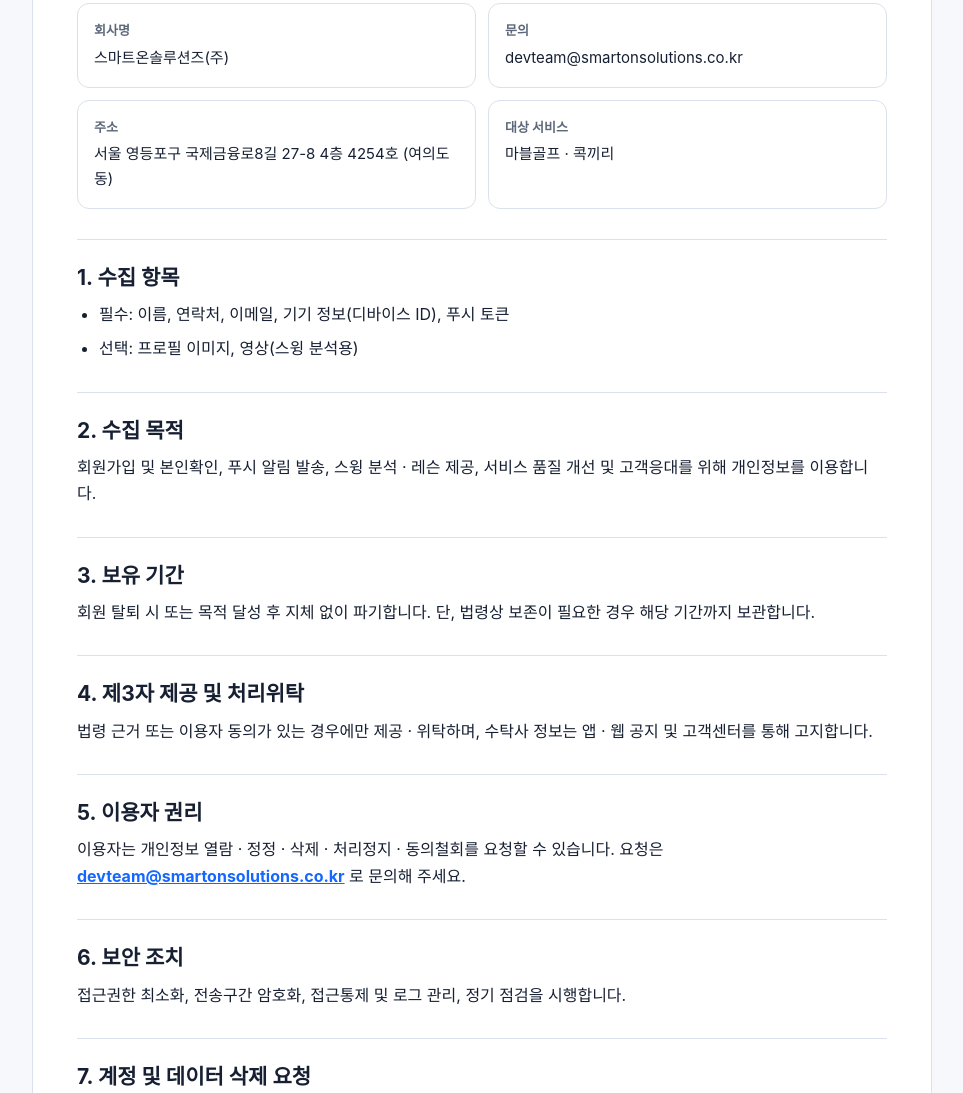
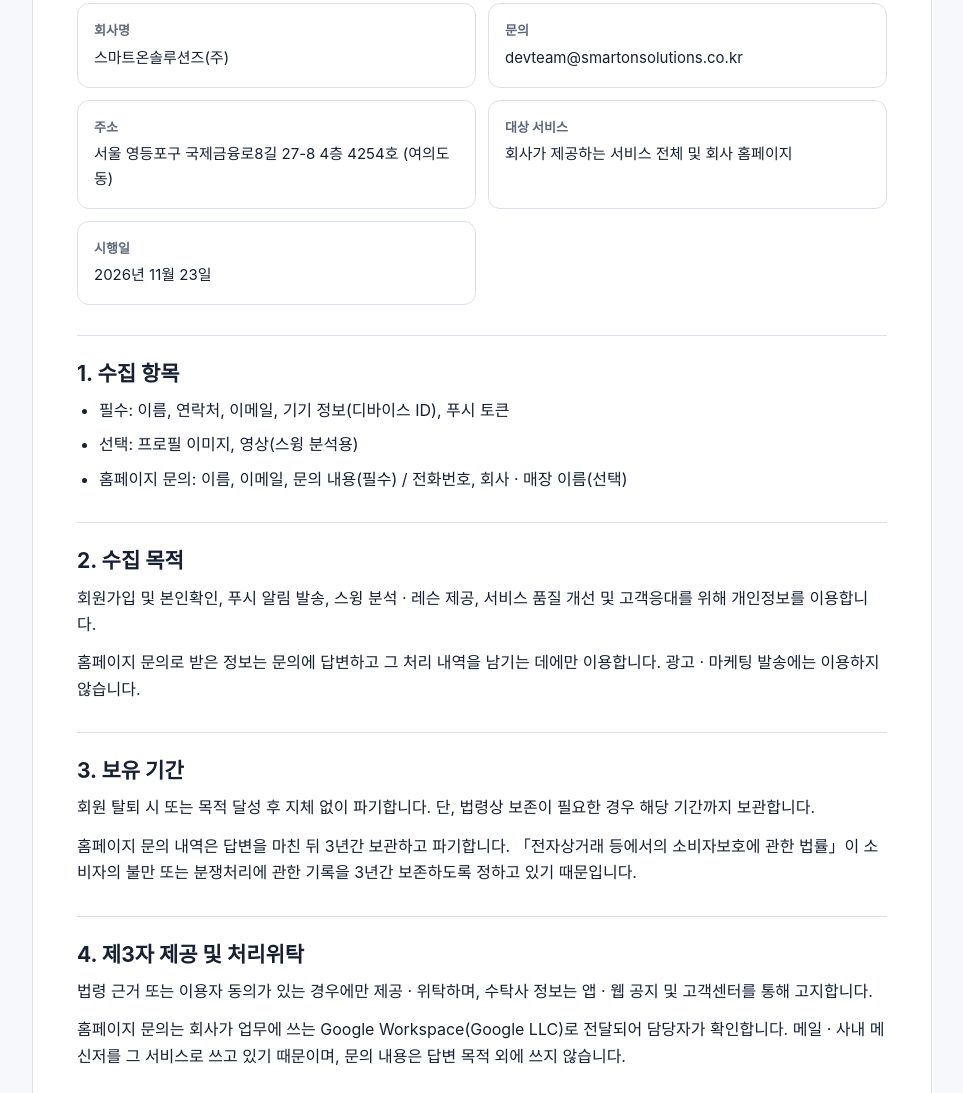
Before and after one commit to smartonsolutions-dev/company-site, a plain HTML site: page privacy/index.html in a window 1280 px wide. Shown: the part 275-1368 px from the top of the page, without its empty margins (158-1121 px from the left). Drawn offline with Linux system fonts and the light colour scheme.

Commit message:
개인정보처리방침에 홈페이지 문의 접수 항목 추가
홈페이지에 문의 폼을 붙였으므로 방침에 근거를 둔다.

· 수집 항목   — 이름·이메일·문의 내용(필수) / 전화번호·회사·매장 이름(선택)
· 수집 목적   — 답변과 처리 내역 기록에만 이용. 광고·마케팅 발송에는 쓰지 않는다
· 보유 기간   — 답변 후 3년. 전자상거래법이 소비자 불만·분쟁처리 기록을
                3년 보존하도록 정하고 있다(회사는 통신판매업 신고 사업자)
· 처리위탁    — 문의가 Google Workspace 로 전달되는 것을 밝힌다.
                적지 않으면 누락이다

대상 서비스를 「마블골프 · 콕끼리」에서 「회사가 제공하는 서비스 전체 및
회사 홈페이지」로 바꾼다. 마블골프는 회사 제품이 아니라 고객사 앱이고,
제품이 늘 때마다 이 줄을 고치지 않아도 되게 한다.
마블골프 전용 방침 링크(/marble-golf/privacy/, /account-deletion/)는 그대로 둔다 —
고객사 앱이 스토어에 등록해 쓰는 주소다.

시행일(2026-11-23)과 개정 이력을 넣는다. 그동안 시행일이 아예 없었다.

홈페이지의 방침 요약에도 수집 항목·보유 기간 두 줄을 같은 내용으로 맞췄다.

Co-Authored-By: Claude Opus 5 <noreply@anthropic.com>

```diff
--- a/privacy/index.html
+++ b/privacy/index.html
@@ -190,7 +190,11 @@
           </div>
           <div class="meta-item">
             <strong>대상 서비스</strong>
-            마블골프 · 콕끼리
+            회사가 제공하는 서비스 전체 및 회사 홈페이지
+          </div>
+          <div class="meta-item">
+            <strong>시행일</strong>
+            2026년 11월 23일
           </div>
         </div>
 
@@ -199,6 +203,9 @@
           <ul>
             <li>필수: 이름, 연락처, 이메일, 기기 정보(디바이스 ID), 푸시 토큰</li>
             <li>선택: 프로필 이미지, 영상(스윙 분석용)</li>
+            <li>
+              홈페이지 문의: 이름, 이메일, 문의 내용(필수) / 전화번호, 회사 · 매장 이름(선택)
+            </li>
           </ul>
         </section>
 
@@ -208,6 +215,10 @@
             회원가입 및 본인확인, 푸시 알림 발송, 스윙 분석 · 레슨 제공, 서비스 품질 개선
             및 고객응대를 위해 개인정보를 이용합니다.
           </p>
+          <p>
+            홈페이지 문의로 받은 정보는 문의에 답변하고 그 처리 내역을 남기는 데에만
+            이용합니다. 광고 · 마케팅 발송에는 이용하지 않습니다.
+          </p>
         </section>
 
         <section aria-labelledby="retention">
@@ -216,6 +227,11 @@
             회원 탈퇴 시 또는 목적 달성 후 지체 없이 파기합니다. 단, 법령상 보존이 필요한
             경우 해당 기간까지 보관합니다.
           </p>
+          <p>
+            홈페이지 문의 내역은 답변을 마친 뒤 3년간 보관하고 파기합니다.
+            「전자상거래 등에서의 소비자보호에 관한 법률」이 소비자의 불만 또는 분쟁처리에
+            관한 기록을 3년간 보존하도록 정하고 있기 때문입니다.
+          </p>
         </section>
 
         <section aria-labelledby="sharing">
@@ -223,6 +239,11 @@
           <p>
             법령 근거 또는 이용자 동의가 있는 경우에만 제공 · 위탁하며, 수탁사 정보는 앱 ·
             웹 공지 및 고객센터를 통해 고지합니다.
+          </p>
+          <p>
+            홈페이지 문의는 회사가 업무에 쓰는 Google Workspace(Google LLC)로 전달되어
+            담당자가 확인합니다. 메일 · 사내 메신저를 그 서비스로 쓰고 있기 때문이며,
+            문의 내용은 답변 목적 외에 쓰지 않습니다.
           </p>
         </section>
 
@@ -287,6 +308,16 @@
           </p>
         </section>
 
+        <section aria-labelledby="history">
+          <h2 id="history">9. 개정 이력</h2>
+          <ul>
+            <li>
+              2026년 11월 23일 — 홈페이지 문의 접수 항목을 추가했습니다.
+              수집 항목 · 목적 · 보유 기간 · 처리위탁에 문의 관련 내용이 들어갔습니다.
+            </li>
+          </ul>
+        </section>
+
         <section aria-labelledby="english">
           <h2 id="english">English summary</h2>
           <p>
```
Also changed, not shown: index.html (+3 -1 lines).
